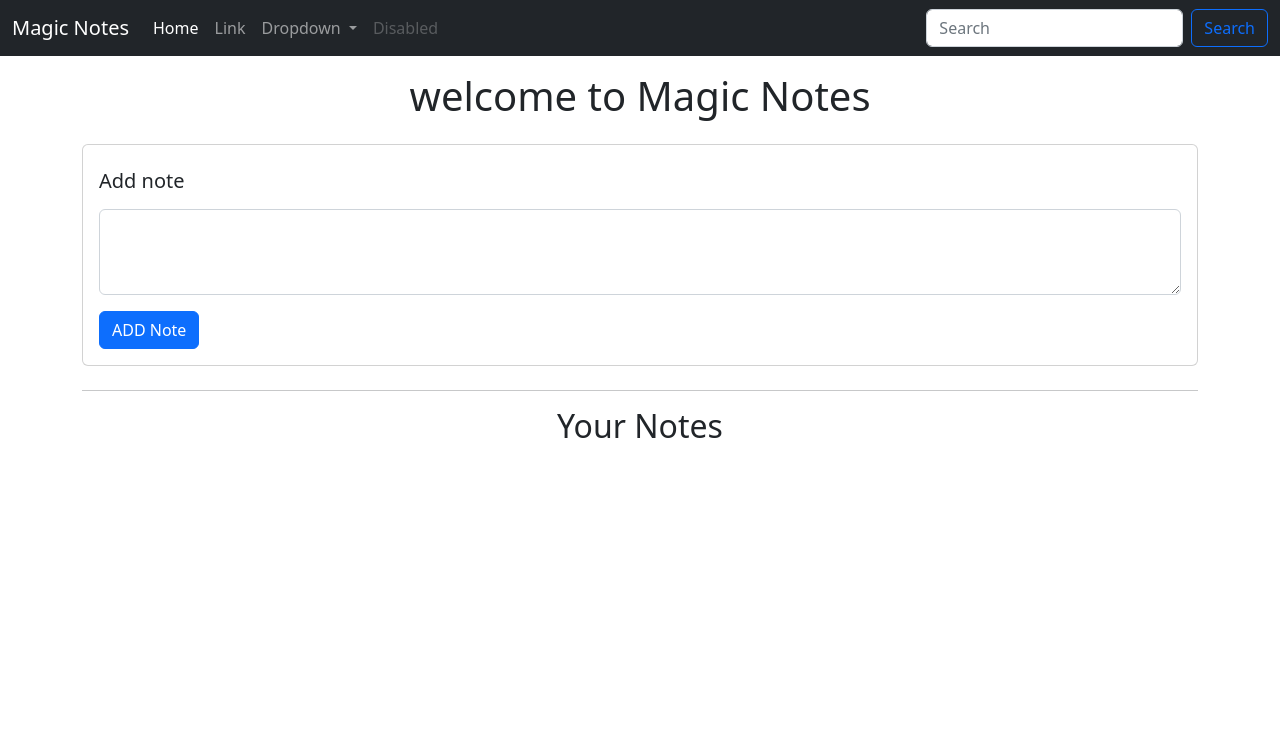
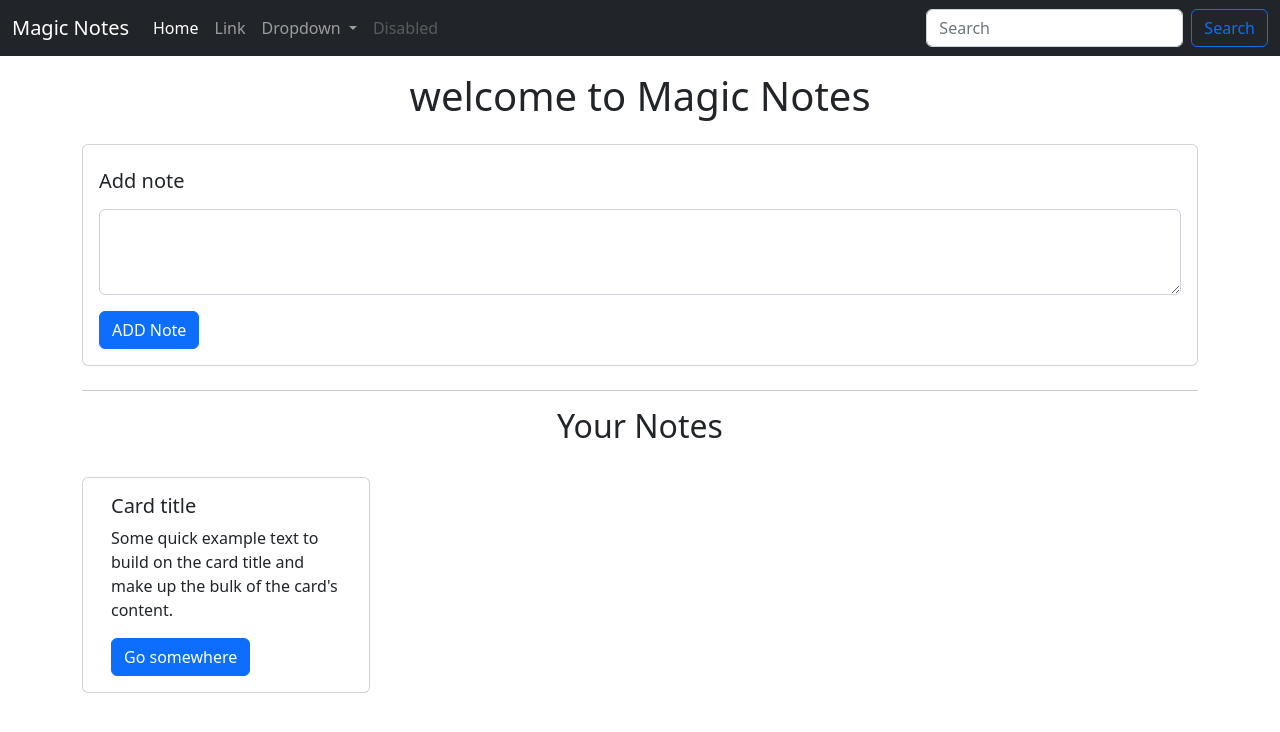
Before and after one commit to sohammanjrekar/CURD-Project-in-javascript, a plain HTML site: page index.html in a window 1280 px wide. Drawn offline with nearby package versions, Linux system fonts and the light colour scheme.

Commit message:
Update index.html

```diff
--- a/index.html
+++ b/index.html
@@ -66,19 +66,16 @@
         <hr>
         <h2 style=" text-align: center;">Your Notes</h2>
         <div id="notes" class="row container-fluid my-3">
-
+                <div class="card my-3" style="width: 18rem;">
+                    <div class="card-body">
+                        <h5 class="card-title">Card title</h5>
+                        <p class="card-text">Some quick example text to build on the card title and make up the bulk of
+                            the card's content.</p>
+                        <a href="#" class="btn btn-primary">Go somewhere</a>
                     </div>
                 </div>
-
-
-
-
-
-
-
-
-
-
+            </div>
+        </div>
         <script src="https://cdn.jsdelivr.net/npm/bootstrap@5.2.0-beta1/dist/js/bootstrap.bundle.min.js"
             integrity="sha384-pprn3073KE6tl6bjs2QrFaJGz5/SUsLqktiwsUTF55Jfv3qYSDhgCecCxMW52nD2"
             crossorigin="anonymous"></script>
```
Lines whose indentation alone changed are shown as unchanged.
